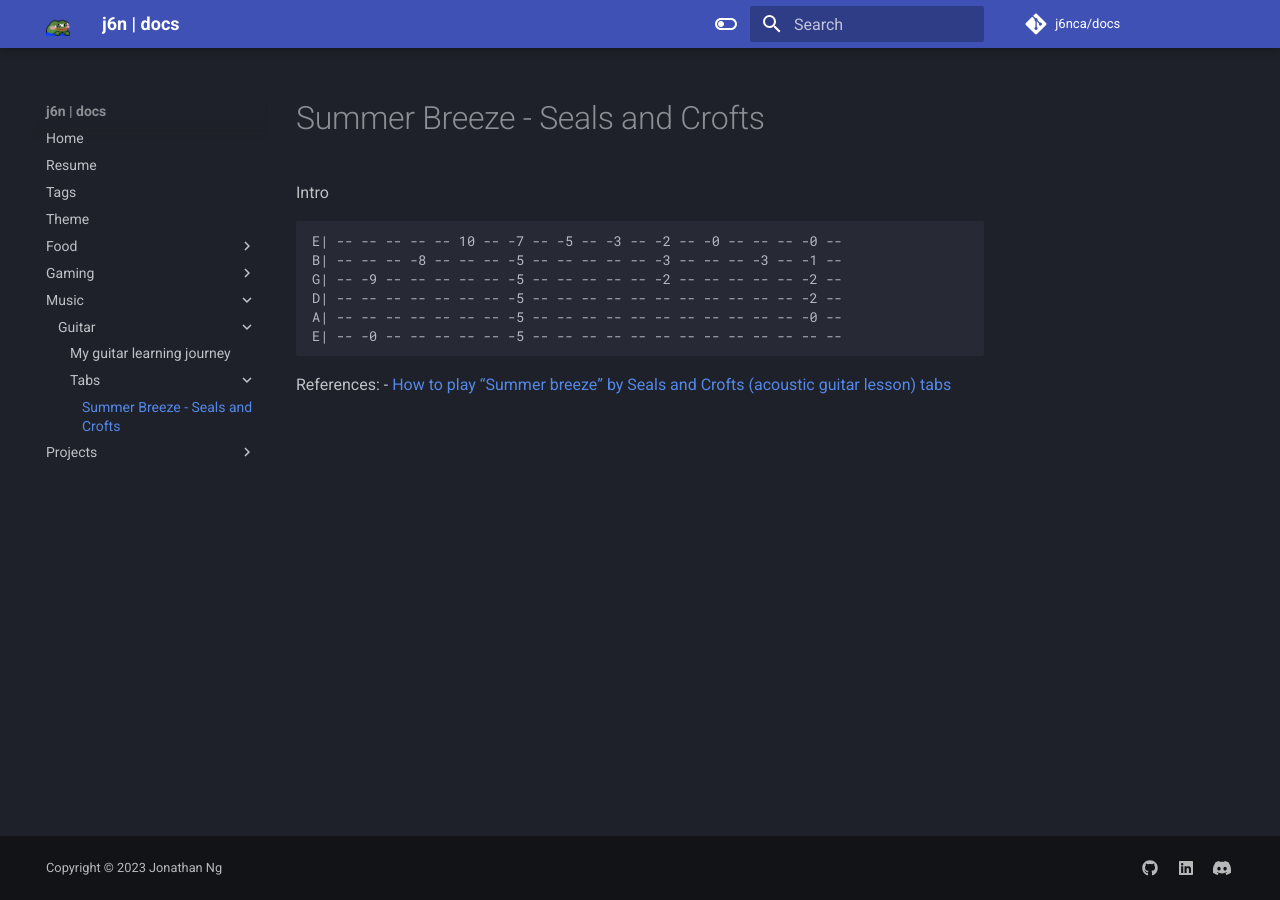
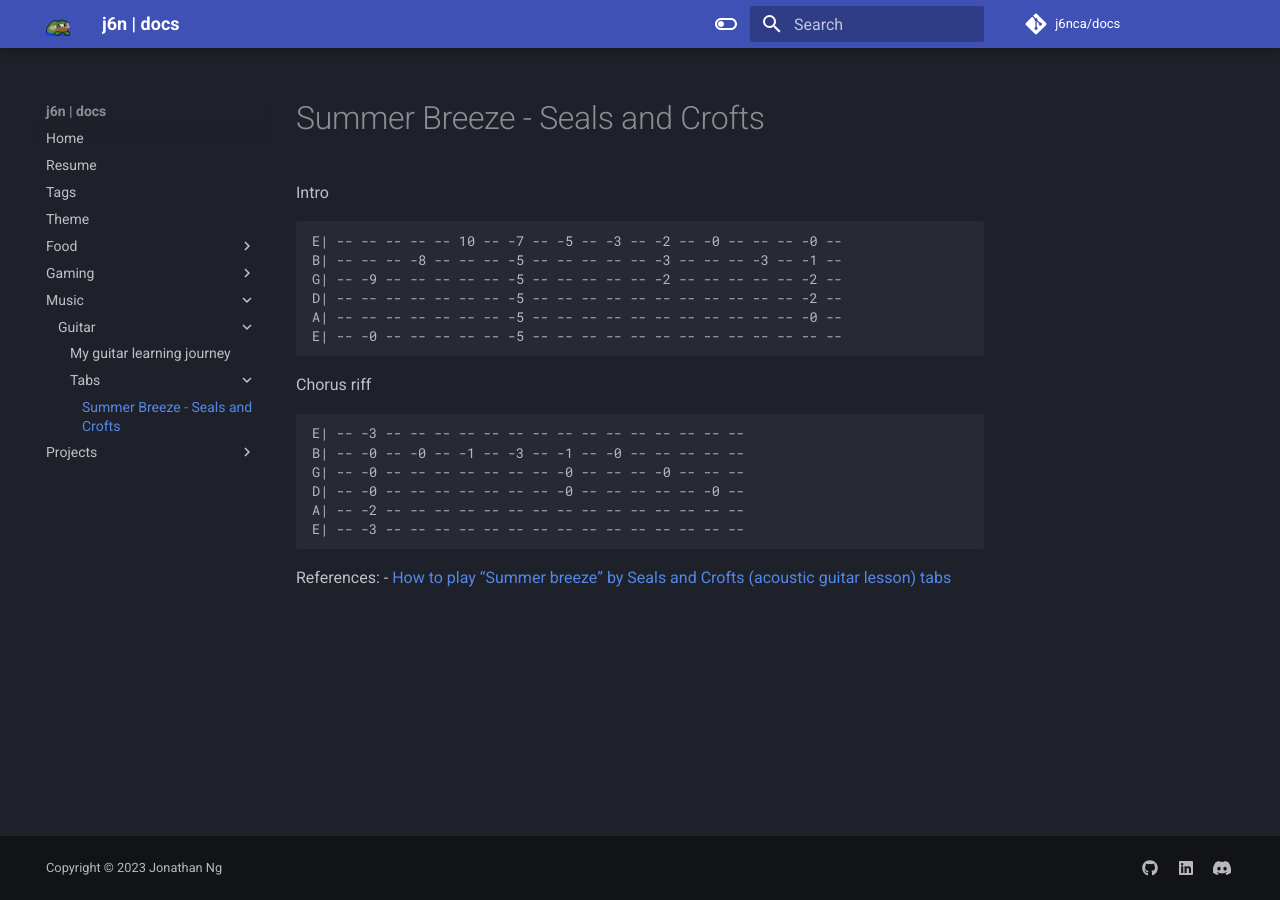
Before and after one commit to j6nca/notes, an MkDocs documentation site: the page built from docs/music/guitar/tabs/summer_breeze.md, in a window 1280 px wide. Built offline with MkDocs 1.6.1 and Material for MkDocs 9.7.7, drawn with Linux system fonts in a browser that asks for light colours; comment, search, counter and statistics services are not loaded.

Commit message:
Update summer_breeze.md

````diff
--- a/docs/music/guitar/tabs/summer_breeze.md
+++ b/docs/music/guitar/tabs/summer_breeze.md
@@ -1,4 +1,5 @@
 # Summer Breeze - Seals and Crofts
+
 Intro<br>
 ```
 E| -- -- -- -- -- 10 -- -7 -- -5 -- -3 -- -2 -- -0 -- -- -- -0 --
@@ -9,5 +10,15 @@
 E| -- -0 -- -- -- -- -- -5 -- -- -- -- -- -- -- -- -- -- -- -- --
 ```
 
+Chorus riff<br>
+```
+E| -- -3 -- -- -- -- -- -- -- -- -- -- -- -- -- -- --
+B| -- -0 -- -0 -- -1 -- -3 -- -1 -- -0 -- -- -- -- --
+G| -- -0 -- -- -- -- -- -- -- -0 -- -- -- -0 -- -- --
+D| -- -0 -- -- -- -- -- -- -- -0 -- -- -- -- -- -0 --
+A| -- -2 -- -- -- -- -- -- -- -- -- -- -- -- -- -- --
+E| -- -3 -- -- -- -- -- -- -- -- -- -- -- -- -- -- --
+```
+
 References:
 - [How to play “Summer breeze” by Seals and Crofts (acoustic guitar lesson) tabs](https://www.youtube.com/watch?v=0xLyPh1-qQ0)
````
